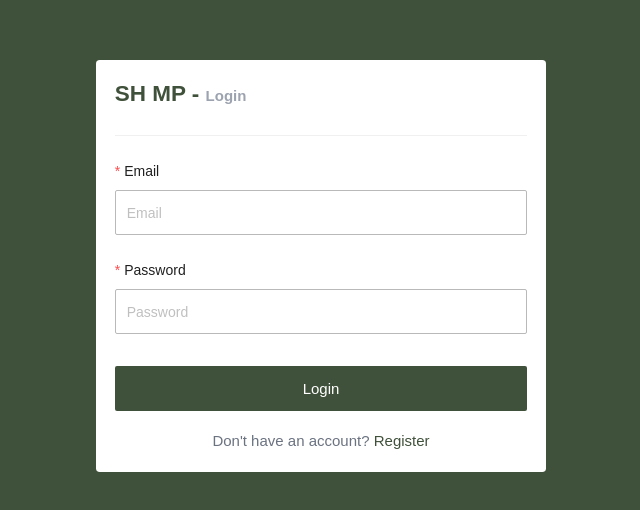
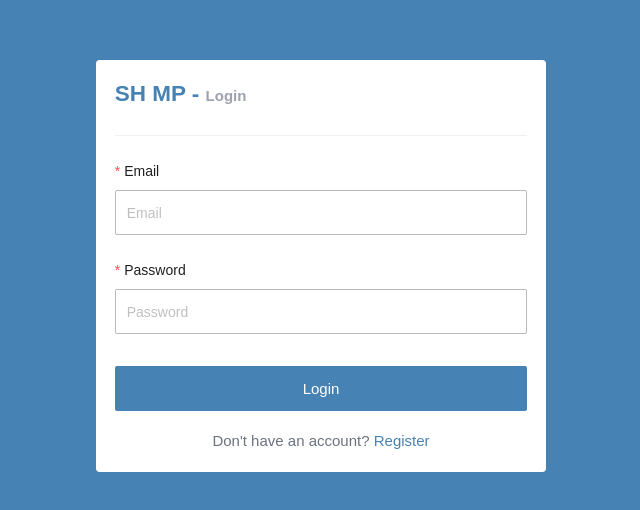
Before and after one commit to belleliu27/SIT725SHMP, a React (Create React App) app in the folder client/: page /login in a window 1280 px wide. Shown: the part 134-644 px from the top of the page, without its empty margins (319-959 px from the left). Built offline with nearby package versions, Linux system fonts and the light colour scheme; no server answers.

Commit message:
ui enhancements

```diff
--- a/client/src/index.js
+++ b/client/src/index.js
@@ -14,8 +14,8 @@ root.render(
       theme={{
         components: {
           Button: {
-            colorPrimary: "#40513B",
-            colorPrimaryHover: "#40513B",
+            colorPrimary: "#4682B4",
+            colorPrimaryHover: "#4682B4",
             borderRadius: "2px",
             boxShadow: "none",
           },
--- a/client/tailwind.config.js
+++ b/client/tailwind.config.js
@@ -4,7 +4,7 @@ module.exports = {
   theme: {
     extend: {
       colors: {
-        primary: "#40513B",
+        primary: "#4682B4",
       },
     },
   },
```
